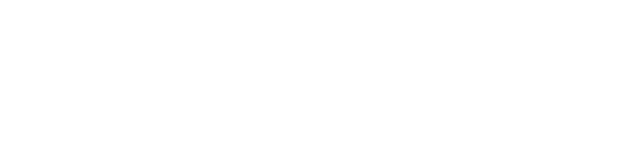
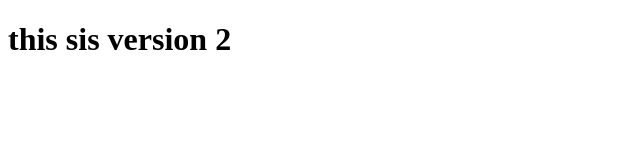
Before and after one commit to punit15g/punitrepo, a plain HTML site: page index.html in a window 1280 px wide. Shown: the whole page, without its empty margins (0-640 px from the left). Drawn offline with Linux system fonts and the light colour scheme.

Commit message:
this is a v2

```diff
--- a/index.html
+++ b/index.html
@@ -6,6 +6,6 @@
     <title>Document</title>
 </head>
 <body>
-
+    <h1> this sis version 2</h1>
 </body>
 </html>
```
